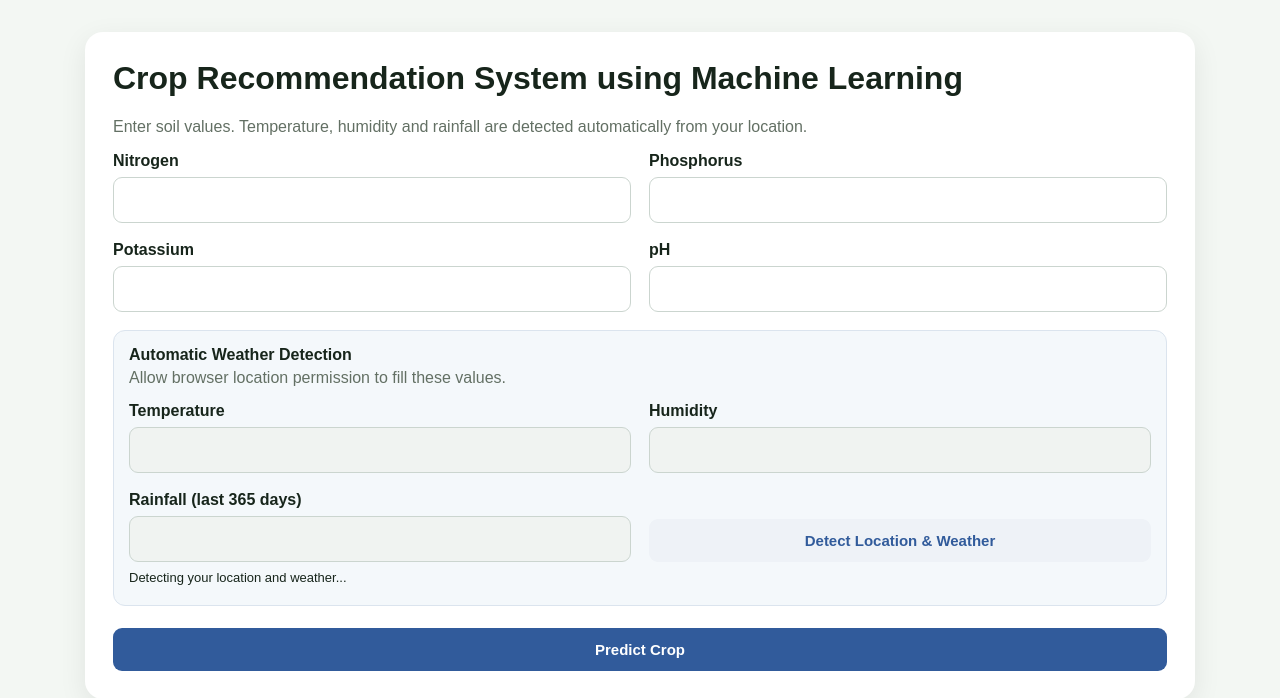
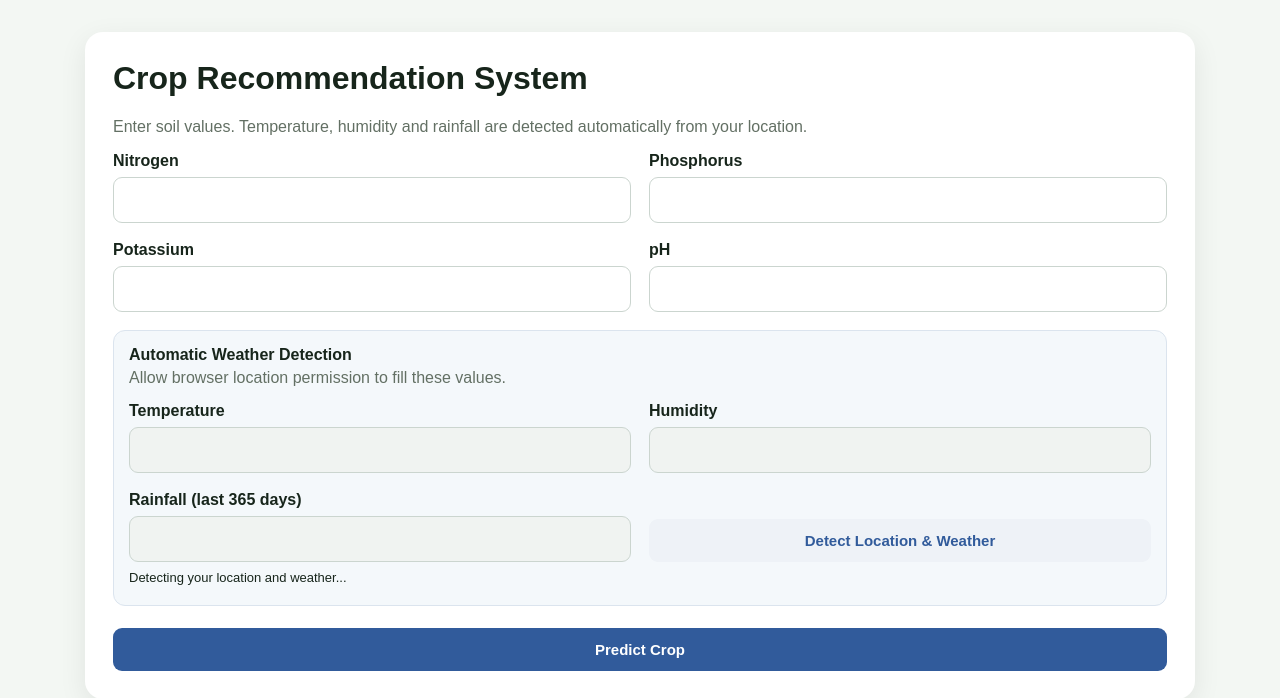
Before and after one commit to Ritikpatidar2860/crop-recommendation, a Flask app: page / in a window 1280 px wide. Shown: the part 66-764 px from the top of the page. Run offline with Flask 3, Linux system fonts and the light colour scheme; the visitor is signed in with stand-in values (Sample User, id 1); parts of the project's set-up code (start-up, migrations or seed data) failed here and were passed over; some libraries are stand-ins or nearby versions.

Commit message:
Update title in index.html for clarity

```diff
--- a/templates/index.html
+++ b/templates/index.html
@@ -28,7 +28,7 @@
     {% endwith %}
 
     <div class="card">
-        <h1>Crop Recommendation System using Machine Learning</h1>
+        <h1>Crop Recommendation System</h1>
         <p class="muted">
             Enter soil values. Temperature, humidity and rainfall are detected automatically from your location.
         </p>
```
